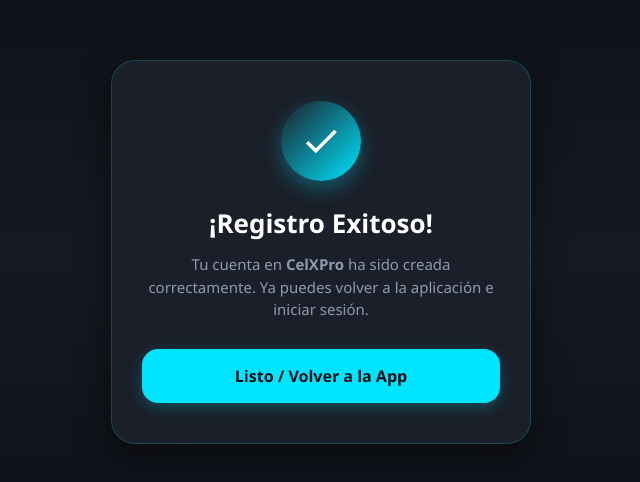
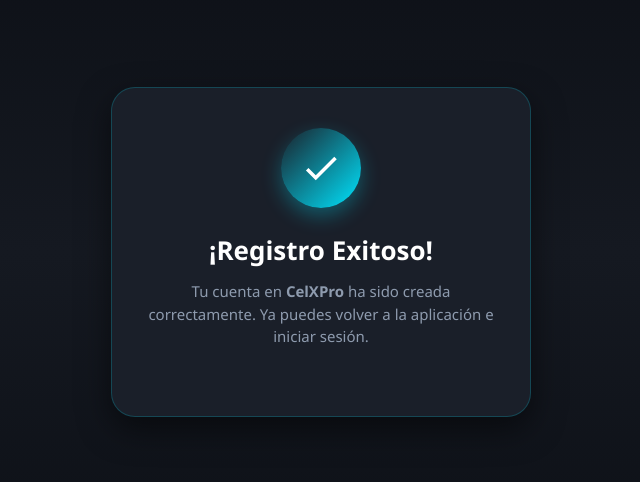
Before and after one commit to luis-denki/celxpro-registro, a plain HTML site: page index.html in a window 1280 px wide. Shown: the part 148-630 px from the top of the page, without its empty margins (319-959 px from the left). Drawn offline with Linux system fonts and the light colour scheme.

Commit message:
Update index.html

```diff
--- a/index.html
+++ b/index.html
@@ -96,7 +96,7 @@
         </div>
         <h1>¡Registro Exitoso!</h1>
         <p>Tu cuenta en <strong>CelXPro</strong> ha sido creada correctamente. Ya puedes volver a la aplicación e iniciar sesión.</p>
-        <a href="#" class="btn" onclick="window.close();">Listo / Volver a la App</a>
+
     </div>
 
 </body>
```
